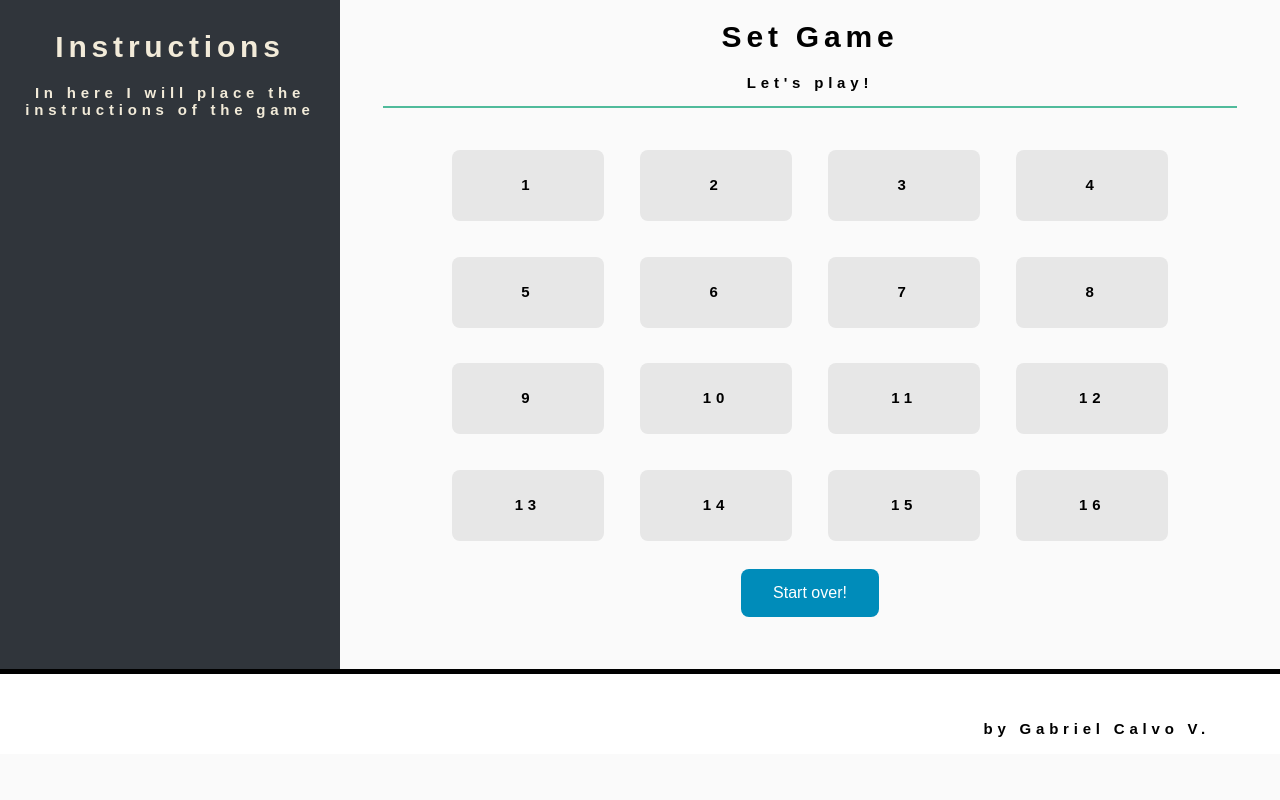
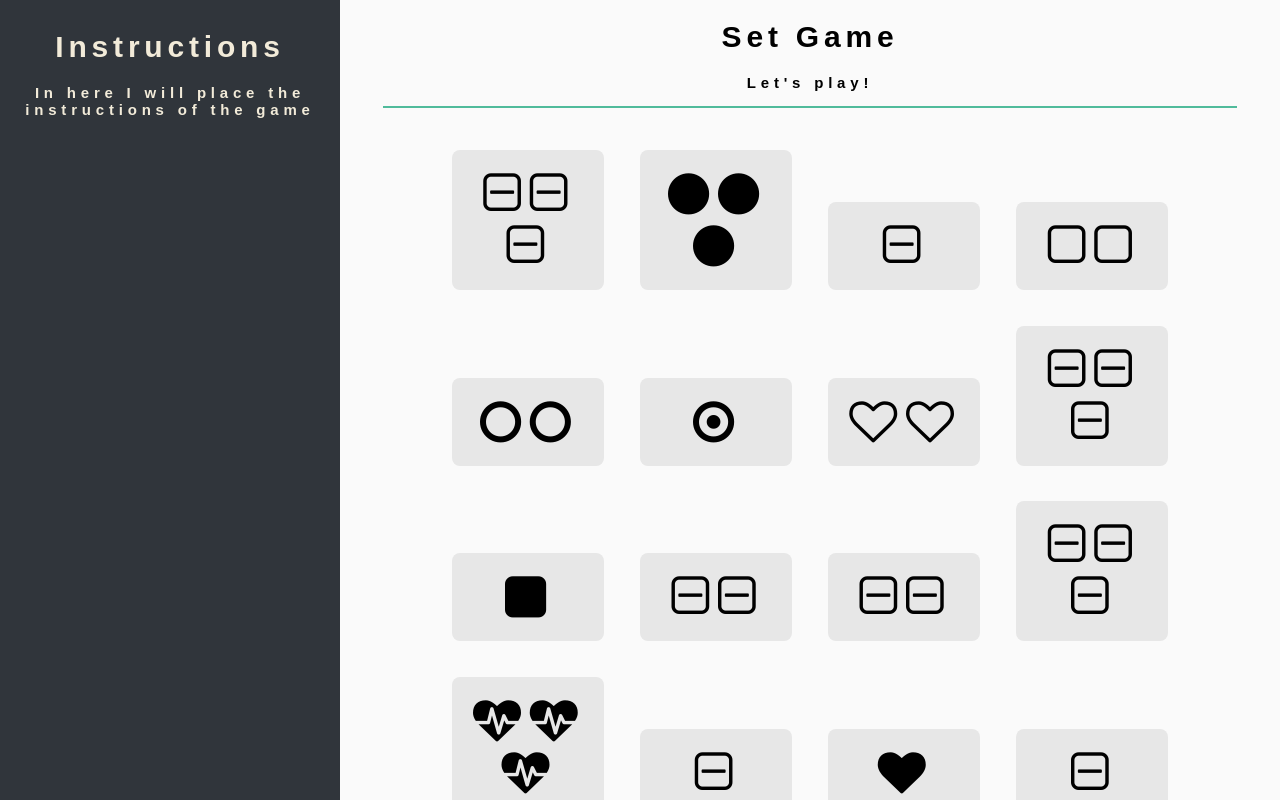
Before and after one commit to gcalvoCR/set-game, a React (Create React App) app: page / in a window 1280 px wide. Shown: the top 800 px of the page. Built offline with nearby package versions, Linux system fonts and the light colour scheme.

Commit message:
some rendering and functionality work

```diff
--- a/public/index.html
+++ b/public/index.html
@@ -9,11 +9,6 @@
       name="description"
       content="Web site created using create-react-app"
     />
-    <link rel="apple-touch-icon" href="logo192.png" />
-    <!--
-      manifest.json provides metadata used when your web app is installed on a
-      user's mobile device or desktop. See https://developers.google.com/web/fundamentals/web-app-manifest/
-    -->
     <link rel="manifest" href="%PUBLIC_URL%/manifest.json" />
     <!--
       Notice the use of %PUBLIC_URL% in the tags above.
@@ -24,9 +19,9 @@
       work correctly both with client-side routing and a non-root public URL.
       Learn how to configure a non-root public URL by running `npm run build`.
     -->
+    <link rel="stylesheet" href="style.css">
     <link rel="stylesheet" href="https://maxcdn.bootstrapcdn.com/font-awesome/4.7.0/css/font-awesome.min.css">
-    <link rel="stylesheet" href="style.css">
-    <title>React App</title>
+    <title>Set Game</title>
   </head>
   <body>
     <noscript>You need to enable JavaScript to run this app.</noscript>
--- a/src/App.css
+++ b/src/App.css
@@ -52,7 +52,7 @@
   background-color: rgb(65, 65, 65);
   display: inline-block;
   width: 13%;
-  height: 35px;
+  min-height: 35px;
   line-height: 4px;
   background-color: #e7e7e7; color: black;;
   margin:2%;
@@ -65,12 +65,17 @@
   background: rgb(211, 77, 63);
   display: inline-block;
   width: 13%;
-  height: 35px;
+  min-height: 35px;
   line-height: 4px;
   margin:2%;
   padding:2%;
   border-radius: 1vh 1vh;
 }
+
+.played-false{
+  display: none;
+}
+
 
 .card-gray:hover{
   background: rgb(211, 77, 63);
@@ -105,3 +110,7 @@
   font-size: 16px;
   border-radius: 1vh 1vh;
 }
+
+i{
+  margin: 2px;
+}
--- a/src/components/Card.jsx
+++ b/src/components/Card.jsx
@@ -1,13 +1,24 @@
 import React, { Component } from 'react';
 
 class Card extends Component{
+
+  icons(card){
+
+  }
+
   render(){
     //distructuring to avoid typing this.props.card.value ..... everywhere
-    const { id, selected  } = this.props.card;
+    const { id, number,selected, played, figure  } = this.props.card;
+
+    const items = []
+
+    for (let i=0; i < number ; i++) {
+    items.push(<i className={figure}></i>)
+    }
 
     return(
-      <div className={`card-selected-${selected}`} onClick={this.props.handleCard.bind(this, id)}>
-        <p>{ id }</p>
+      <div className={`card-selected-${selected} played-${played}`} onClick={this.props.handleCard.bind(this, id)}>
+        {items}
       </div>
     )
   }
--- a/src/components/Main.jsx
+++ b/src/components/Main.jsx
@@ -6,25 +6,64 @@ class Main extends Component{
 
   state = {
     cards:[
-      {id: 1, number: 1, valid:true, selected: false},
-      {id: 2, number: 2, valid:true, selected: false},
-      {id: 3, number: 3, valid:true, selected: false},
-      {id: 4, number: 4, valid:true, selected: false},
-      {id: 5, number: 5, valid:true, selected: false},
-      {id: 6, number: 6, valid:true, selected: false},
-      {id: 7, number: 7, valid:true, selected: false},
-      {id: 8, number: 8, valid:true, selected: false},
-      {id: 9, number: 9, valid:true, selected: false},
-      {id: 10, number: 10, valid:true, selected: false},
-      {id: 11, number: 11, valid:true, selected: false},
-      {id: 12, number: 12, valid:true, selected: false},
-      {id: 13, number: 13, valid:true, selected: false},
-      {id: 14, number: 14, valid:true, selected: false},
-      {id: 15, number: 15, valid:true, selected: false},
-      {id: 16, number: 16, valid:true, selected: false}
+      {id: 1, number: 1, figure: "fa fa-square fa-3x", valid:true, played: true, selected: false},
+      {id: 2, number: 2, figure: 'fa fa-square-o fa-3x', valid:true, played: true, selected: false},
+      {id: 3, number: 3, figure: 'fa fa-minus-square-o fa-3x', valid:true, played: true, selected: false},
+      {id: 4, number: 1, figure: 'fa fa-dot-circle-o fa-3x', valid:true, played: true, selected: false},
+      {id: 5, number: 2, figure: 'fa fa-circle-o fa-3x', valid:true, played: true, selected: false},
+      {id: 6, number: 3, figure: 'fa fa-circle fa-3x', valid:true, played: true, selected: false},
+      {id: 7, number: 1, figure: 'fa fa-minus-square-o fa-3x', valid:true, played: true, selected: false},
+      {id: 8, number: 2, figure: 'fa fa-minus-square-o fa-3x', valid:true, played: true, selected: false},
+      {id: 9, number: 3, figure: 'fa fa-minus-square-o fa-3x', valid:true, played: true, selected: false},
+      {id: 10, number: 1, figure: 'fa fa-heart fa-3x', valid:true, played: true, selected: false},
+      {id: 11, number: 2, figure: 'fa fa-heart-o fa-3x', valid:true, played: true, selected: false},
+      {id: 12, number: 3, figure: 'fa fa-heartbeat fa-3x', valid:true, played: true, selected: false},
+      {id: 13, number: 1, figure: 'fa fa-minus-square-o fa-3x', valid:true, played: true, selected: false},
+      {id: 14, number: 2, figure: 'fa fa-minus-square-o fa-3x', valid:true, played: true, selected: false},
+      {id: 15, number: 3, figure: 'fa fa-minus-square-o fa-3x', valid:true, played: true, selected: false},
+      {id: 16, number: 1, figure: 'fa fa-minus-square-o fa-3x', valid:true, played: true, selected: false}
+      // {id: 17, number: 1, valid:true, played: true, selected: false}
+      // {id: 18, number: 2, valid:true, played: true, selected: false},
+      // {id: 19, number: 2, valid:true, played: true, selected: false},
+      // {id: 20, number: 3, valid:true, played: true, selected: false},
+      // {id: 21, number: 4, valid:true, played: true, selected: false},
+      // {id: 22, number: 5, valid:true, played: true, selected: false},
+      // {id: 23, number: 6, valid:true, played: true, selected: false},
+      // {id: 24, number: 7, valid:true, played: true, selected: false},
+      // {id: 25, number: 8, valid:true, played: true, selected: false},
+      // {id: 26, number: 9, valid:true, played: true, selected: false},
+      // {id: 27, number: 10, valid:true, played: true, selected: false},
+      // {id: 28, number: 11, valid:true, played: true, selected: false},
+      // {id: 29, number: 12, valid:true, played: true, selected: false},
+      // {id: 30, number: 13, valid:true, played: true, selected: false},
+      // {id: 31, number: 14, valid:true, played: true, selected: false},
+      // {id: 32, number: 15, valid:true, played: true, selected: false},
+      // {id: 33, number: 16, valid:true, played: true, selected: false}
     ]
   }
 
+
+  shuffleCards = (cards) =>{
+    let list = [];
+    while (list.length<16){
+      let upper = cards.length;
+      let i = Math.floor( Math.random() * upper ) + 1;
+      let newCard = {
+        id: cards[i-1].id,
+        number: cards[i-1].number,
+        figure: cards[i-1].figure,
+        valid: cards[i-1].valid,
+        selected: cards[i-1].selected
+      };
+      if(list.filter(card => card.id ===i).length ===0){
+        list.push(newCard)
+      }
+
+    }
+    return list;
+}
+
+  //Handle selected card
   handleCard = (id) => {
     this.setState({ cards: this.state.cards.map(card => {
       if(card.id=== id){
@@ -35,16 +74,25 @@ class Main extends Component{
   });
   }
 
+  //Delete card
+  deleteCard = (id) => {
+    this.setState({ cards: [...this.state.cards.filter(card => card.id
+      !==id)] });
+  }
+
+
   render(){
+    console.log(this.state.cards)
+    const shuffleCards = this.shuffleCards(this.state.cards);
     return (
       <div className = "main">
           <h1 >Set Game</h1>
           <p>Let's play!</p>
           <div className="header-line"></div>
           <div className="card-section">
-            <Cards cards={this.state.cards} handleCard={this.handleCard}/>
+            <Cards cards={shuffleCards} handleCard={this.handleCard} />
           </div>
-          <Button/>
+          <Button />
       </div>
     )
   }
```
